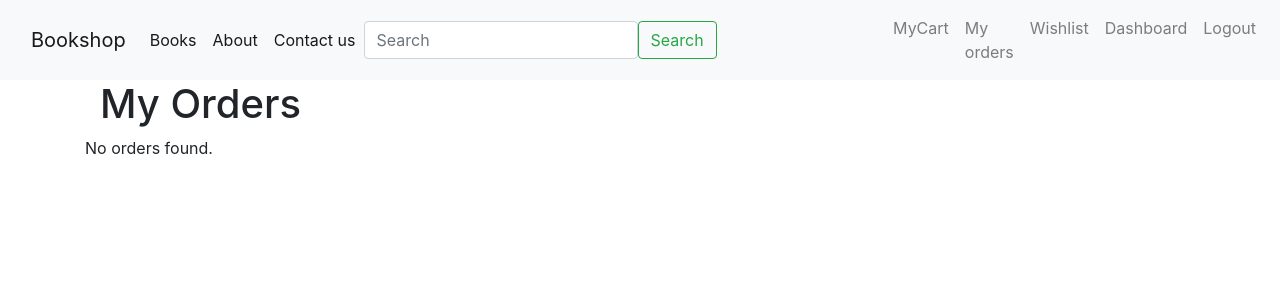
After one commit to ch-Abhinay/bookshop, a Flask app: page /orders in a window 1280 px wide. The commit adds this page. Shown: the top 300 px of the page. Run offline with Flask 3, Linux system fonts and the light colour scheme; a user stored in the database is signed in.

Commit message:
some-changes

```diff
--- a/app.py
+++ b/app.py
@@ -447,6 +447,16 @@ def remove_wishlist_item(item_id):
 
     return redirect(url_for('wishlist'))
 
+@app.route('/orders')
+def orders():
+    if 'user_id' not in session:
+        flash('Please log in first!', 'danger')
+        return redirect(url_for('login'))
+
+    user_id = session['user_id']
+    orders = Orders.query.filter_by(UserID=user_id).order_by(Orders.OrderDate.desc()).all()
+    return render_template('orders.html', orders=orders)
+
 @app.route('/checkout', methods=['GET', 'POST'])
 def checkout():
     if 'user_id' not in session:
--- a/templates/base.html
+++ b/templates/base.html
@@ -41,6 +41,9 @@
             <a class="nav-link" href="{{ url_for('mycart') }}">MyCart</a>
         </li>
         <li class="nav-item">
+            <a class="nav-link" href="{{ url_for('orders') }}">My orders</a>
+        </li>
+        <li class="nav-item">
             <a class="nav-link" href="{{ url_for('wishlist') }}">Wishlist</a>
         </li>
         <li class="nav-item">
--- a/templates/cart.html
+++ b/templates/cart.html
@@ -30,9 +30,9 @@
     </div>
 </div>
 {% endfor %}
-<div class="container mb-4">
-    <a href="{{ url_for('checkout') }}" class="btn btn-primary">Proceed to Checkout</a>
-</div>
+<form action="{{ url_for('checkout') }}" method="get">
+    <button type="submit" class="btn btn-success">Proceed to Checkout</button>
+</form>
 {% else %}
 <p>Your cart is empty.</p>
 {% endif %}
--- /dev/null
+++ b/templates/orders.html
@@ -0,0 +1,24 @@
+{% extends 'base.html' %}
+{% block body %}
+<div class="container">
+    <h1>My Orders</h1>
+</div>
+{% if orders %}
+<div class="container">
+
+    <ul class="list-group">
+
+        {% for order in orders %}
+        <li class="list-group-item">
+            <h5>Order </h5>
+            <p>Order Date: {{ order.OrderDate.strftime('%Y-%m-%d %H:%M:%S') }}</p>
+            <p>Total Amount: ${{ order.TotalAmount }}</p>
+            <p>Status: {{ order.OrderStatus }}</p>
+        </li>
+        {% endfor %}
+    </ul>
+</div>
+{% else %}
+<p>No orders found.</p>
+{% endif %}
+{% endblock body %}
```
Also changed, not shown: instance/bookshop.db, templates/checkout.html (line endings or trailing spaces).
